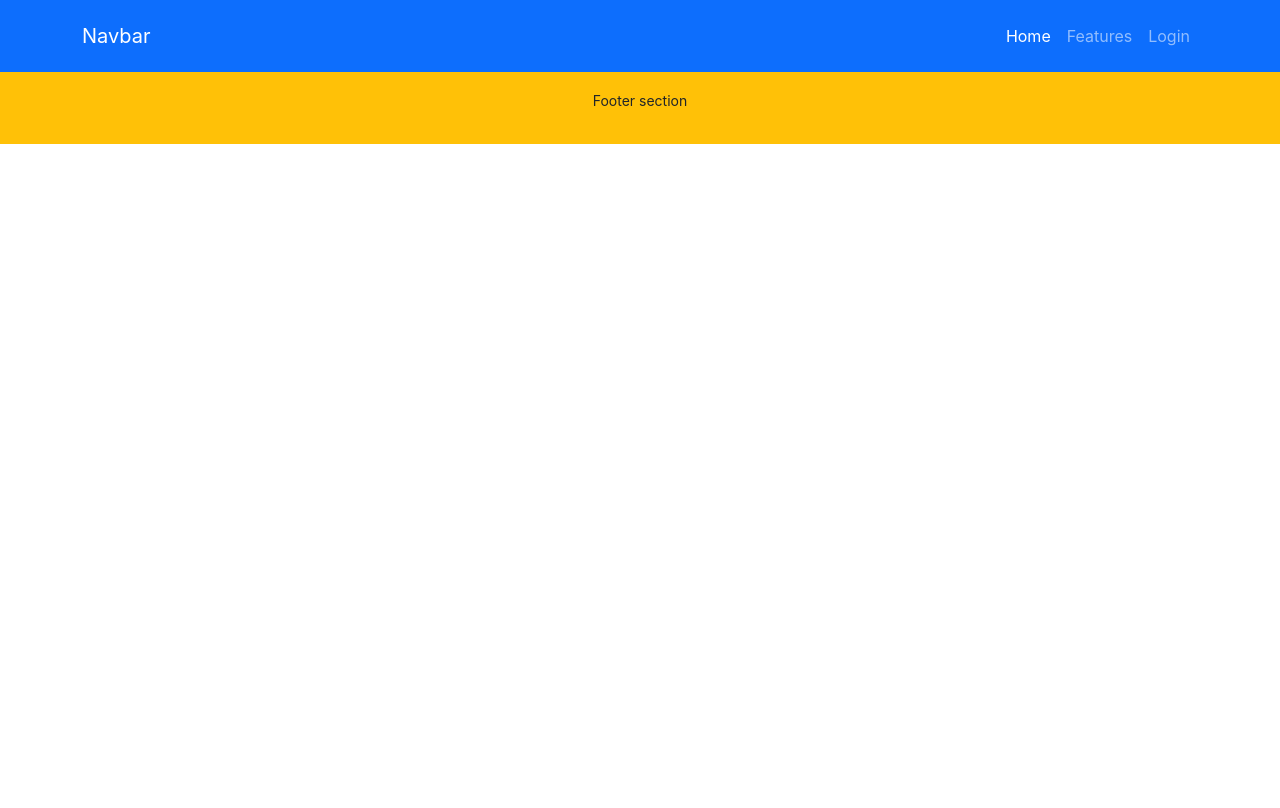
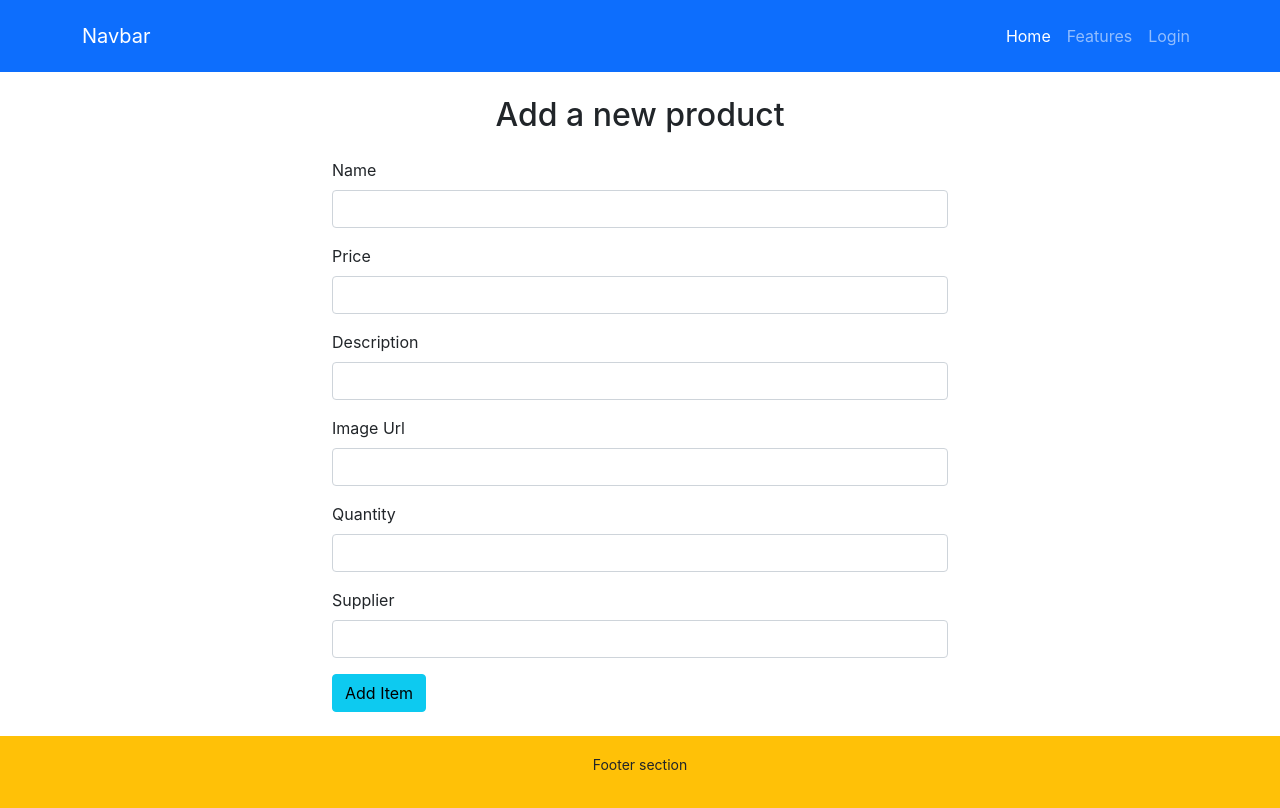
Before and after one commit to alanas59/fruits-warehouse, a React (Create React App) app: page /add-item in a window 1280 px wide. Built offline with nearby package versions, Linux system fonts and the light colour scheme; no server answers.

Commit message:
additem component included

```diff
--- a/src/App.js
+++ b/src/App.js
@@ -7,6 +7,7 @@ import Login from './Pages/Login/Login/Login';
 import Register from './Pages/Login/Register/Register';
 import Inventory from './Pages/Inventory/Inventory';
 import Manage from './Pages/Manage/Manage';
+import AddItem from './Pages/AddItem/AddItem';
 function App() {
   return (
     <div>
@@ -18,6 +19,7 @@ function App() {
           <Route path='/register' element={<Register></Register>}></Route>
           <Route path='/inventory/:id' element={<Inventory></Inventory>}></Route>
           <Route path='/manage-page' element={<Manage></Manage>}></Route>
+          <Route path='/add-item' element={<AddItem></AddItem>}></Route>
        </Routes>
        <Footer></Footer>
     </div>
--- /dev/null
+++ b/src/Pages/AddItem/AddItem.js
@@ -0,0 +1,85 @@
+import React from "react";
+import { useAuthState } from "react-firebase-hooks/auth";
+import auth from "../../firebase.init";
+
+const AddItem = () => {
+  const [user, loading, error] = useAuthState(auth);
+
+  const handleSubmit = (event) => {
+    event.preventDefault();
+    const name = event.target.name.value;
+    const price = parseFloat(event.target.price.value);
+    const description = event.target.description.value;
+    const img = event.target.img.value;
+    const quantity = parseInt(event.target.quantity.value);
+    const supplierName = event.target.supplier.value;
+    const email = user.email;
+
+    console.log({
+      name,
+      price,
+      description,
+      img,
+      quantity,
+      supplierName,
+      email,
+    });
+
+    const fruit = {
+      name,
+      price,
+      description,
+      img,
+      quantity,
+      supplierName,
+      email,
+    };
+
+    fetch("http://localhost:5000/fruits", {
+      method: "POST", // or 'PUT'
+      headers: {
+        "Content-Type": "application/json",
+      },
+      body: JSON.stringify(fruit),
+    })
+      .then((response) => response.json())
+      .then((data) => {
+        console.log("Success:", data);
+        alert('Inserted');
+      });
+  };
+  return (
+    <div className="container col-lg-6">
+      <h2 className="text-center my-4">Add a new product</h2>
+      <form onSubmit={handleSubmit}>
+        <div className="mb-3">
+          <label className="form-label">Name</label>
+          <input type="text" className="form-control" name="name" />
+        </div>
+        <div className="mb-3">
+          <label className="form-label">Price</label>
+          <input type="text" className="form-control" name="price" />
+        </div>
+        <div className="mb-3">
+          <label className="form-label">Description</label>
+          <input type="text" className="form-control" name="description" />
+        </div>
+        <div className="mb-3">
+          <label className="form-label">Image Url</label>
+          <input type="text" className="form-control" name="img" />
+        </div>
+        <div className="mb-3">
+          <label className="form-label">Quantity</label>
+          <input type="text" className="form-control" name="quantity" />
+        </div>
+        <div className="mb-3">
+          <label className="form-label">Supplier</label>
+          <input type="text" className="form-control" name="supplier" />
+        </div>
+        <button className="btn btn-info mb-4">Add Item</button>
+      </form>
+    </div>
+  );
+};
+
+export default AddItem;
--- a/src/Pages/Manage/Manage.js
+++ b/src/Pages/Manage/Manage.js
@@ -1,7 +1,9 @@
 import React, { useEffect, useState } from "react";
+import { useNavigate } from "react-router-dom";
 
 const Manage = () => {
   const [products,setProducts] = useState([]);
+  const navigate = useNavigate();
   useEffect(()=>{
     fetch("http://localhost:5000/fruits")
     .then((res) => res.json())
@@ -20,6 +22,9 @@ const Manage = () => {
             setProducts(remaining);
         }
     })
+  }
+  const handleAddItem = () =>{
+      navigate('/add-item');
   }
   return (
     <div className="container">
@@ -47,6 +52,9 @@ const Manage = () => {
           }
         </tbody>
       </table>
+      <div className="text-center">
+          <button onClick={handleAddItem} className="btn btn-info my-4">Add new item</button>
+      </div>
     </div>
   );
 };
```
Also changed, not shown: src/Pages/AddItem/AddItem.css (added).
